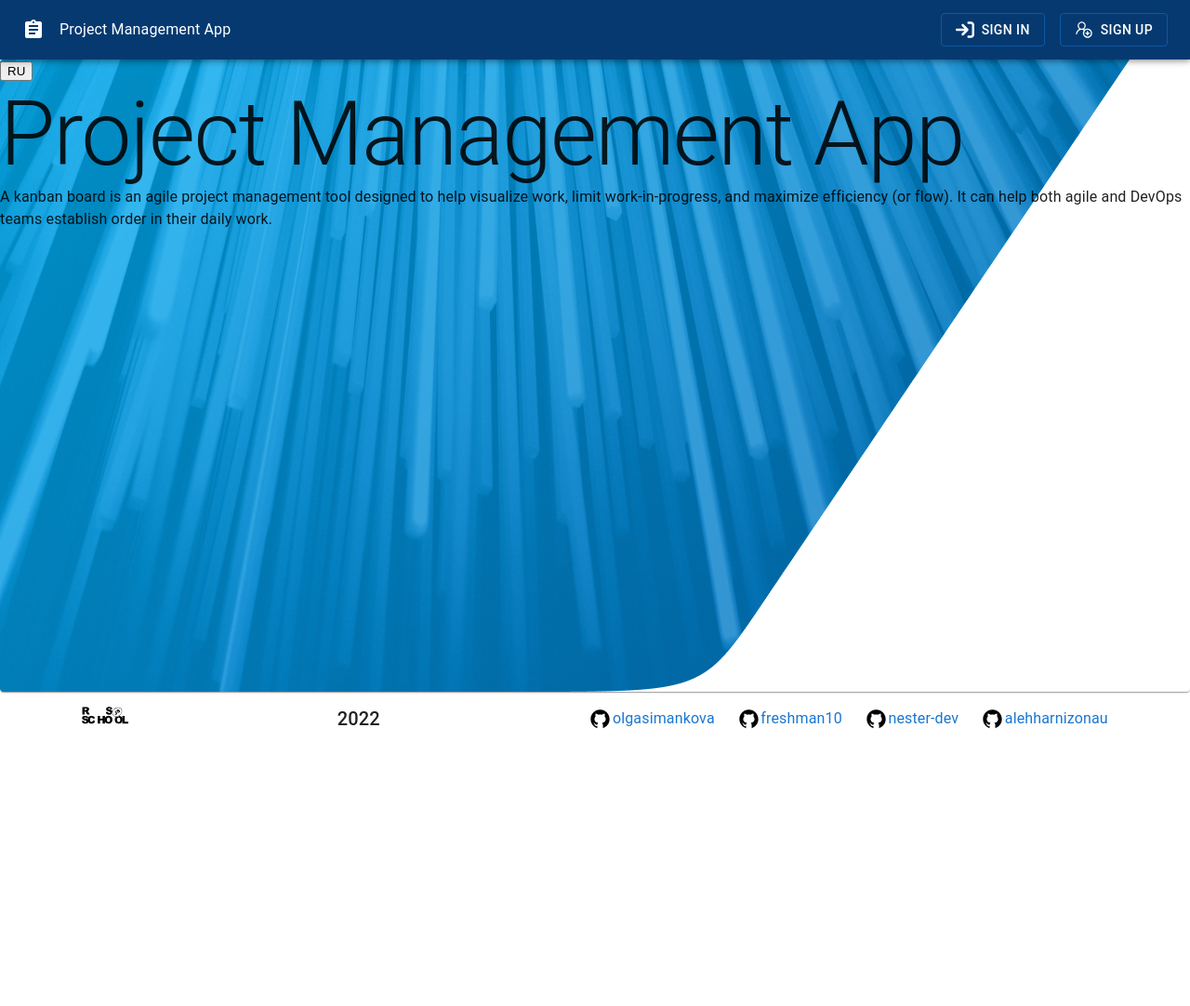
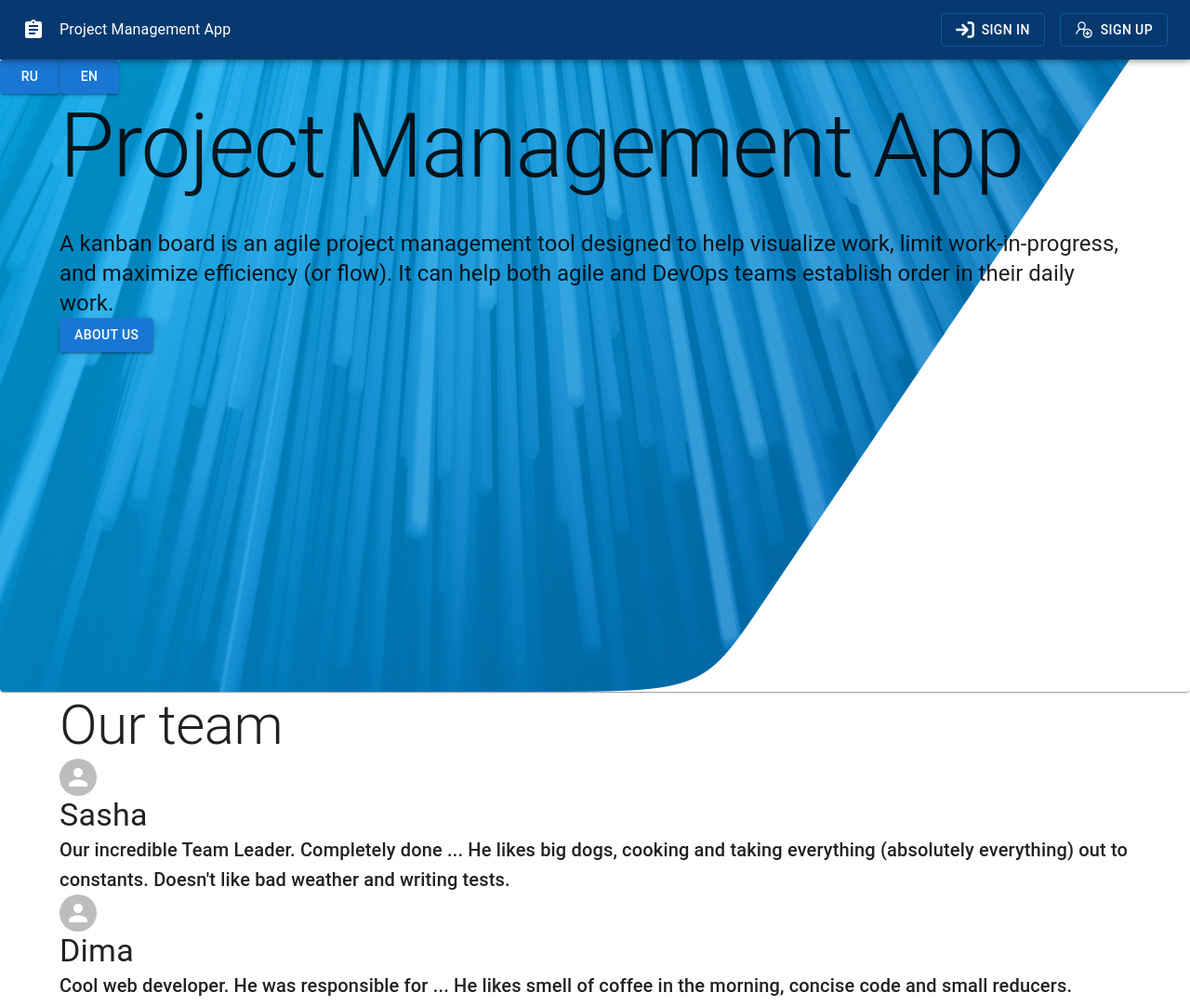
Before and after one commit to olgaSimankova/project-management-app, a React (Create React App) app: page / in a window 1280 px wide. Shown: the top 1082 px of the page at 93% size. Before the commit the page ends 801 px from the top, so only its background shows below. Built offline with nearby package versions, Linux system fonts and the light colour scheme.

Commit message:
fix: fix localosation

```diff
--- /dev/null
+++ b/public/locales/en/translation.json
@@ -0,0 +1,14 @@
+{
+  "welcomeHero": "A kanban board is an agile project management tool designed to help visualize work, limit work-in-progress, and maximize efficiency (or flow). It can help both agile and DevOps teams establish order in their daily work.",
+  "heroAboutBtn": "ABOUT US",
+  "teamHeading": "Our team",
+  "teamSasha": "Sasha",
+  "aboutSasha": "Team Leader. That's enough",
+  "teamDima": "Dima",
+  "aboutDima": "Cool web developer",
+  "teamOlya": "Olya",
+  "aboutOlya": "Knows everything about pagination",
+  "teamAleh": "Aleh",
+  "aboutAleh": "Our spectacular menthor. The best one",
+  "usedTechnologies": "Technologies stack that were used in this project"
+}
--- /dev/null
+++ b/public/locales/ru/translation.json
@@ -0,0 +1,14 @@
+{
+  "welcomeHero": "Доска Kanban — это инструмент управления Agile-проектами, который помогает наглядно представить задачи, ограничить объем незавершенной работы и добиться максимальной эффективности (или скорости). Она может помочь командам Agile и DevOps упорядочить повседневную работу.",
+  "heroAboutBtn": "О НАС",
+  "teamHeading": "Наша команда",
+  "teamSasha": "Саша",
+  "aboutSasha": "Тимлид. Этим все сказано",
+  "teamDima": "Дима",
+  "aboutDima": "Самый крутой веб разработчик",
+  "teamOlya": "Саша",
+  "aboutOlya": "Знает все про пагинацию",
+  "teamAleh": "Олег",
+  "aboutAleh": "Наш непревзойденный ментор. Лучший!",
+  "usedTechnologies": "Стек технологий, использованный в проекте"
+}
--- a/src/@types/react-i18next.d.ts
+++ b/src/@types/react-i18next.d.ts
@@ -1,7 +1,7 @@
 import { resources, defaultNS } from '../i18n';
 import 'react-i18next';
 import translationEng from './locales/en/translation.json';
-import translationRus from './locales/ru/translation.json';
+import translationRus from './locales/ru/translationRu.json';
 
 declare module 'react-i18next' {
   // and extend them!
--- a/src/Pages/Welcome.tsx
+++ b/src/Pages/Welcome.tsx
@@ -1,5 +1,5 @@
-import { Box, CardMedia, Paper, Typography } from '@mui/material';
-import React, { Suspense } from 'react';
+import { Avatar, Box, Button, Container, Grid, Paper, Typography } from '@mui/material';
+import React from 'react';
 import { useTranslation } from 'react-i18next';
 import bgLight from '../assets/img/bgLight.png';
 
@@ -14,15 +14,80 @@ const styles = {
 export const Welcome = () => {
   const { t, i18n } = useTranslation();
 
-  const changeLanguage = () => {
+  const changeToRUS = () => {
     i18n.changeLanguage('ru');
   };
 
+  const changeToRENG = () => {
+    i18n.changeLanguage('en');
+  };
+
   return (
-    <Paper style={styles.paperContainer}>
-      <button onClick={() => changeLanguage()}>RU</button>
-      <Typography variant="h1">Project Management App</Typography>
-      <div>{t('welcomeHero')}</div>
-    </Paper>
+    <main>
+      <Paper style={styles.paperContainer}>
+        <Button variant="contained" onClick={changeToRUS}>
+          RU
+        </Button>
+        <Button variant="contained" onClick={changeToRENG}>
+          EN
+        </Button>
+        <Container maxWidth="lg">
+          <Typography variant="h1" gutterBottom>
+            Project Management App
+          </Typography>
+          <Typography variant="h5">{t('welcomeHero')}</Typography>
+          <Button variant="contained">{t('heroAboutBtn')}</Button>
+        </Container>
+      </Paper>
+      <Container>
+        <Typography variant="h2">{t('teamHeading')}</Typography>
+        <Box>
+          <Avatar src=""></Avatar>
+          <Typography variant="h4">{t('teamSasha')}</Typography>
+          <Typography variant="h6">{t('aboutSasha')}</Typography>
+        </Box>
+        <Box>
+          <Avatar src=""></Avatar>
+          <Typography variant="h4">{t('teamDima')}</Typography>
+          <Typography variant="h6">{t('aboutDima')}</Typography>
+        </Box>
+        <Box>
+          <Avatar src=""></Avatar>
+          <Typography variant="h4">{t('teamOlya')}</Typography>
+          <Typography variant="h6">{t('aboutOlya')}</Typography>
+        </Box>
+        <Box>
+          <Avatar src=""></Avatar>
+          <Typography variant="h4">{t('teamAleh')}</Typography>
+          <Typography variant="h6">{t('aboutAleh')}</Typography>
+        </Box>
+      </Container>
+      <Container>
+        <Typography variant="h2">{t('usedTechnologies')}</Typography>
+        <Grid container spacing={2}>
+          <Grid item xs={8}>
+            <Box>React</Box>
+          </Grid>
+          <Grid item xs={4}>
+            <Box>TypeScript</Box>
+          </Grid>
+          <Grid item xs={4}>
+            <Box>React Router</Box>
+          </Grid>
+          <Grid item xs={4}>
+            <Box>Redux toolkit query</Box>
+          </Grid>
+          <Grid item xs={4}>
+            <Box>Material UI</Box>
+          </Grid>
+          <Grid item xs={4}>
+            <Box>i18next</Box>
+          </Grid>
+          <Grid item xs={4}>
+            <Box>React Hook Form</Box>
+          </Grid>
+        </Grid>
+      </Container>
+    </main>
   );
 };
--- a/src/i18n.ts
+++ b/src/i18n.ts
@@ -1,23 +1,27 @@
 import i18n from 'i18next';
 import { initReactI18next } from 'react-i18next';
-import translationEng from './locales/en/translation.json';
-import translationRus from './locales/ru/translation.json';
+import * as translationEng from './locales/en/translation.json';
+import * as translationRus from './locales/ru/translation.json';
 
-export const defaultNS = 'translationEng';
+export const defaultNS = 'translation';
 export const resources = {
   en: {
-    translationEng,
+    translation: translationEng,
   },
   ru: {
-    translationRus,
+    translation: translationRus,
   },
 } as const;
 
 i18n.use(initReactI18next).init({
   lng: 'en',
-  ns: ['translationEng'],
+  resources,
   defaultNS,
-  resources,
+  keySeparator: false,
+  interpolation: {
+    escapeValue: false,
+  },
+  debug: true,
 });
 
 export default i18n;
--- a/src/locales/en/translation.json
+++ b/src/locales/en/translation.json
@@ -1,3 +1,14 @@
 {
-  "welcomeHero": "A kanban board is an agile project management tool designed to help visualize work, limit work-in-progress, and maximize efficiency (or flow). It can help both agile and DevOps teams establish order in their daily work."
+  "welcomeHero": "A kanban board is an agile project management tool designed to help visualize work, limit work-in-progress, and maximize efficiency (or flow). It can help both agile and DevOps teams establish order in their daily work.",
+  "heroAboutBtn": "ABOUT US",
+  "teamHeading": "Our team",
+  "teamSasha": "Sasha",
+  "aboutSasha": "Our incredible Team Leader. Completely done ... He likes big dogs, cooking and taking everything (absolutely everything) out to constants. Doesn't like bad weather and writing tests.",
+  "teamDima": "Dima",
+  "aboutDima": "Cool web developer. He was responsible for ... He likes smell of coffee in the morning, concise code and small reducers. Doesn't like the railroad and errors in the console.",
+  "teamOlya": "Olya",
+  "aboutOlya": "She's better than she thinks she is. Made a Welcome page, localization and theming for the project. Likes kids, dogs, hiking and custom hooks, especially pagination. Doesn't like insects and when something doesn't work properly but there are no errors in the console.",
+  "teamAleh": "Aleh",
+  "aboutAleh": "Our spectacular menthor. The best one. He likes people, bikes and splitting big components to small functions. Doesn't like when students ignore his questions.",
+  "usedTechnologies": "Technologies stack that were used in this project"
 }
--- a/src/locales/ru/translation.json
+++ b/src/locales/ru/translation.json
@@ -1,3 +1,14 @@
 {
-  "welcomeHero": "Доска Kanban — это инструмент управления Agile-проектами, который помогает наглядно представить задачи, ограничить объем незавершенной работы и добиться максимальной эффективности (или скорости). Она может помочь командам Agile и DevOps упорядочить повседневную работу."
+  "welcomeHero": "Доска Kanban — это инструмент управления Agile-проектами, который помогает наглядно представить задачи, ограничить объем незавершенной работы и добиться максимальной эффективности (или скорости). Она может помочь командам Agile и DevOps упорядочить повседневную работу.",
+  "heroAboutBtn": "О НАС",
+  "teamHeading": "Наша команда",
+  "teamSasha": "Саша",
+  "aboutSasha": "Наш невероятный Тимлид. Полностью сделал ... Любит больших собак, готовить и выносить все (вообще все) в константы. Не любит плохую погоду и писать тесты. ",
+  "teamDima": "Дима",
+  "aboutDima": "Самый крутой веб разработчик. Отвечал на проекте за ... Любит заках кофе по утрам, лаконичный код и маленькие редьюсеры. Не любит железную дорогу и ошибки в консоли.",
+  "teamOlya": "Оля",
+  "aboutOlya": "Она лучше, чем сама о себе думает. Отвечала в этом проекте за страницу приветствия, настройку локализации и темизации. Любит детей, собак, походы в горы и кастомные хуки, особенно пагинацию. Не любит насекомых и когда что-то не работает как надо, а в консоли нет ошибок.",
+  "teamAleh": "Олег",
+  "aboutAleh": "Наш непревзойденный ментор. Лучший! Он просто любит людей, велосипеды и разбивать большие компоненты на маленькие функции. Не любит, когда студенты не овечают на его вопросы.",
+  "usedTechnologies": "Стек технологий, использованный в проекте"
 }
--- a/src/types/types.ts
+++ b/src/types/types.ts
@@ -1,4 +1,3 @@
-
 export type Board = {
   title: string;
   description: string;
@@ -18,7 +17,7 @@ export interface ISignInFormFields {
   password: string;
 }
 
-export interface IUserAuthInfo extends ISignInFormFields{
+export interface IUserAuthInfo extends ISignInFormFields {
   name: string;
 }
 
```
